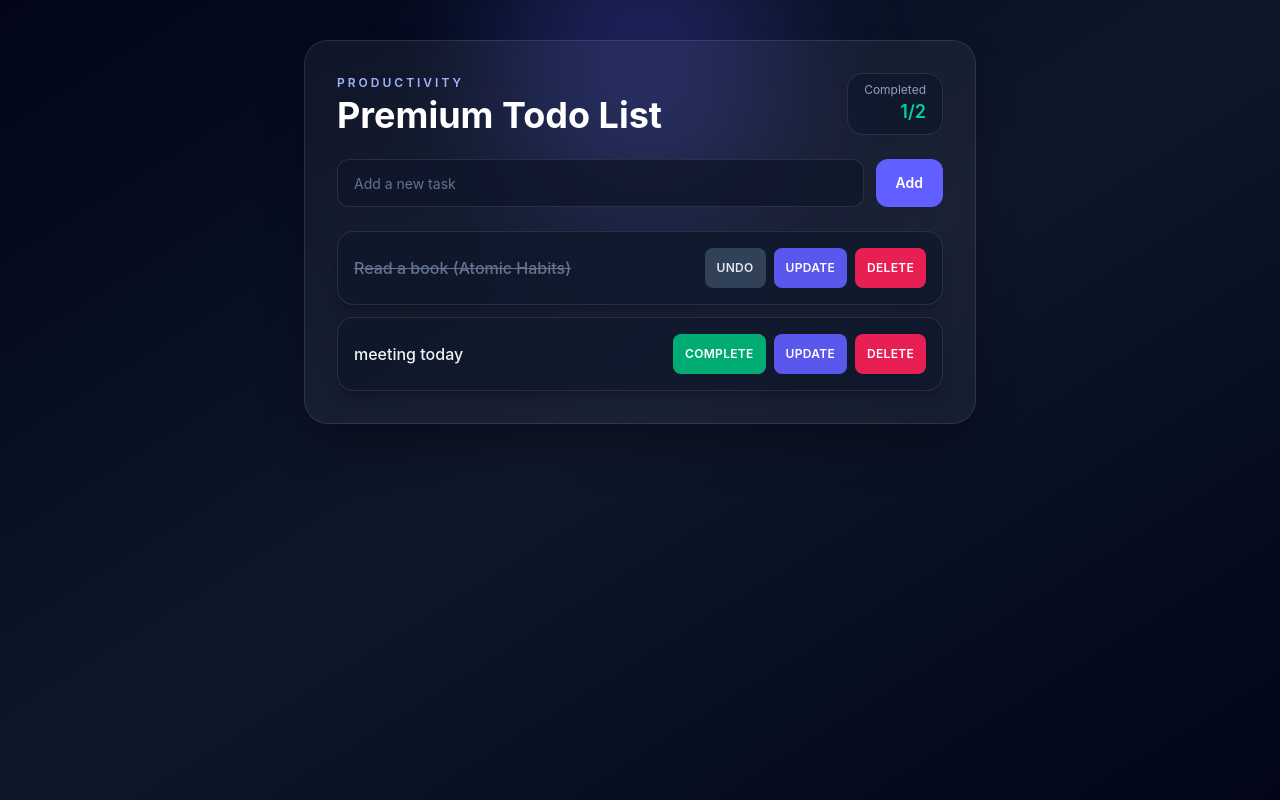
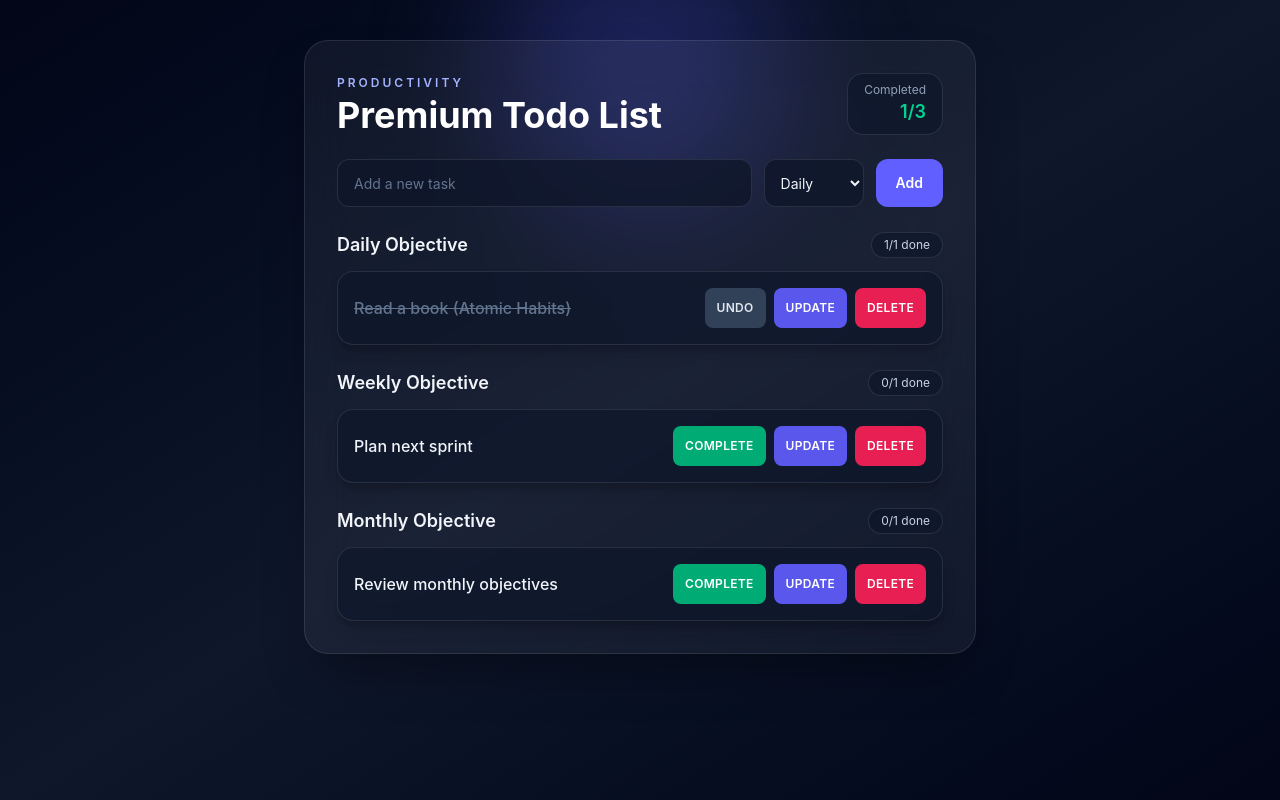
Before and after one commit to Ilyass-FIRAR/fullstack-lab, a React (Vite) app in the folder fullstack-lab/: page / in a window 1280 px wide. Built offline with nearby package versions, Linux system fonts and the light colour scheme.

Commit message:
add task period categorization

```diff
--- a/fullstack-lab/src/assets/TodoList.jsx
+++ b/fullstack-lab/src/assets/TodoList.jsx
@@ -2,11 +2,23 @@ import { useState } from "react";
 
 export default function TodoList() {
   const [tasks, setTasks] = useState([
-    { id: 1, title: "Read a book (Atomic Habits)", completed: true },
-    { id: 2, title: "meeting today", completed: false },
+    {
+      id: 1,
+      title: "Read a book (Atomic Habits)",
+      completed: true,
+      period: "daily",
+    },
+    { id: 2, title: "Plan next sprint", completed: false, period: "weekly" },
+    {
+      id: 3,
+      title: "Review monthly objectives",
+      completed: false,
+      period: "monthly",
+    },
   ]);
 
   const [inputValue, setInputValue] = useState("");
+  const [selectedPeriod, setSelectedPeriod] = useState("daily");
   const [editingTaskId, setEditingTaskId] = useState(null);
   const [editingValue, setEditingValue] = useState("");
 
@@ -18,6 +30,7 @@ export default function TodoList() {
       id: Date.now(),
       title: inputValue,
       completed: false,
+      period: selectedPeriod,
     };
 
     setTasks([...tasks, newTask]);
@@ -62,49 +75,26 @@ export default function TodoList() {
   };
 
   const completedCount = tasks.filter((task) => task.completed).length;
+  const periodConfig = [
+    { key: "daily", title: "Daily Objective" },
+    { key: "weekly", title: "Weekly Objective" },
+    { key: "monthly", title: "Monthly Objective" },
+  ];
+
+  const renderPeriodTasks = (period) => {
+    const periodTasks = tasks.filter((task) => task.period === period);
+
+    if (periodTasks.length === 0) {
+      return (
+        <p className="rounded-xl border border-dashed border-white/15 bg-slate-900/30 px-4 py-3 text-sm text-slate-400">
+          No tasks in this objective yet.
+        </p>
+      );
+    }
 
     return (
-    <main className="relative min-h-screen overflow-hidden bg-gradient-to-br from-slate-950 via-slate-900 to-slate-950 px-4 py-10">
-      <div className="pointer-events-none absolute -top-20 left-1/2 h-72 w-72 -translate-x-1/2 rounded-full bg-indigo-500/25 blur-3xl" />
-
-      <section className="relative mx-auto w-full max-w-2xl rounded-3xl border border-white/10 bg-white/5 p-6 shadow-2xl shadow-black/40 backdrop-blur-xl sm:p-8">
-        <div className="mb-6 flex items-end justify-between gap-3">
-          <div>
-            <p className="text-xs font-semibold uppercase tracking-[0.25em] text-indigo-300">
-              Productivity
-            </p>
-            <h1 className="mt-1 text-3xl font-bold text-white sm:text-4xl">
-              Premium Todo List
-            </h1>
-          </div>
-          <div className="rounded-2xl border border-white/10 bg-slate-900/70 px-4 py-2 text-right">
-            <p className="text-xs text-slate-400">Completed</p>
-            <p className="text-lg font-semibold text-emerald-400">
-              {completedCount}/{tasks.length}
-            </p>
-          </div>
-        </div>
-
-        <form onSubmit={handleAddTask} className="mb-6 flex gap-3">
-          <input
-            type="text"
-            placeholder="Add a new task"
-            value={inputValue}
-            onChange={(e) => {
-              setInputValue(e.target.value);
-            }}
-            className="h-12 flex-1 rounded-xl border border-white/10 bg-slate-900/80 px-4 text-sm text-white placeholder:text-slate-500 outline-none ring-indigo-400 transition focus:ring-2"
-          />
-          <button
-            type="submit"
-            className="h-12 rounded-xl bg-indigo-500 px-5 text-sm font-semibold text-white transition hover:bg-indigo-400"
-          >
-            Add
-          </button>
-        </form>
-
       <ul className="space-y-3">
-          {tasks.map((task) => (
+        {periodTasks.map((task) => (
           <li
             key={task.id}
             className="rounded-2xl border border-white/10 bg-slate-900/70 p-4 shadow-lg shadow-black/20"
@@ -138,9 +128,7 @@ export default function TodoList() {
               <div className="flex flex-col gap-3 sm:flex-row sm:items-center sm:justify-between">
                 <p
                   className={`text-sm font-medium sm:text-base ${
-                      task.completed
-                        ? "text-slate-500 line-through"
-                        : "text-slate-100"
+                    task.completed ? "text-slate-500 line-through" : "text-slate-100"
                   }`}
                 >
                   {task.title}
@@ -177,12 +165,78 @@ export default function TodoList() {
           </li>
         ))}
       </ul>
+    );
+  };
 
-        {tasks.length === 0 && (
-          <p className="mt-6 text-center text-sm text-slate-400">
-            No tasks yet. Add your first premium task above.
+  return (
+    <main className="relative min-h-screen overflow-hidden bg-gradient-to-br from-slate-950 via-slate-900 to-slate-950 px-4 py-10">
+      <div className="pointer-events-none absolute -top-20 left-1/2 h-72 w-72 -translate-x-1/2 rounded-full bg-indigo-500/25 blur-3xl" />
+
+      <section className="relative mx-auto w-full max-w-2xl rounded-3xl border border-white/10 bg-white/5 p-6 shadow-2xl shadow-black/40 backdrop-blur-xl sm:p-8">
+        <div className="mb-6 flex items-end justify-between gap-3">
+          <div>
+            <p className="text-xs font-semibold uppercase tracking-[0.25em] text-indigo-300">
+              Productivity
             </p>
-        )}
+            <h1 className="mt-1 text-3xl font-bold text-white sm:text-4xl">
+              Premium Todo List
+            </h1>
+          </div>
+          <div className="rounded-2xl border border-white/10 bg-slate-900/70 px-4 py-2 text-right">
+            <p className="text-xs text-slate-400">Completed</p>
+            <p className="text-lg font-semibold text-emerald-400">
+              {completedCount}/{tasks.length}
+            </p>
+          </div>
+        </div>
+
+        <form onSubmit={handleAddTask} className="mb-6 flex flex-col gap-3 sm:flex-row">
+          <input
+            type="text"
+            placeholder="Add a new task"
+            value={inputValue}
+            onChange={(e) => {
+              setInputValue(e.target.value);
+            }}
+            className="h-12 flex-1 rounded-xl border border-white/10 bg-slate-900/80 px-4 text-sm text-white placeholder:text-slate-500 outline-none ring-indigo-400 transition focus:ring-2"
+          />
+          <select
+            value={selectedPeriod}
+            onChange={(e) => setSelectedPeriod(e.target.value)}
+            className="h-12 rounded-xl border border-white/10 bg-slate-900/80 px-3 text-sm text-slate-100 outline-none ring-indigo-400 transition focus:ring-2"
+          >
+            <option value="daily">Daily</option>
+            <option value="weekly">Weekly</option>
+            <option value="monthly">Monthly</option>
+          </select>
+          <button
+            type="submit"
+            className="h-12 rounded-xl bg-indigo-500 px-5 text-sm font-semibold text-white transition hover:bg-indigo-400"
+          >
+            Add
+          </button>
+        </form>
+
+        <div className="space-y-6">
+          {periodConfig.map((periodItem) => {
+            const periodTasks = tasks.filter((task) => task.period === periodItem.key);
+            const periodCompleted = periodTasks.filter((task) => task.completed).length;
+
+            return (
+              <section key={periodItem.key} className="space-y-3">
+                <div className="flex items-center justify-between">
+                  <h2 className="text-lg font-semibold text-slate-100">
+                    {periodItem.title}
+                  </h2>
+                  <span className="rounded-full border border-white/10 bg-slate-900/70 px-3 py-1 text-xs text-slate-300">
+                    {periodCompleted}/{periodTasks.length || 0} done
+                  </span>
+                </div>
+                {renderPeriodTasks(periodItem.key)}
+              </section>
+            );
+          })}
+        </div>
       </section>
     </main>
   );
```
Lines whose indentation alone changed are shown as unchanged.
